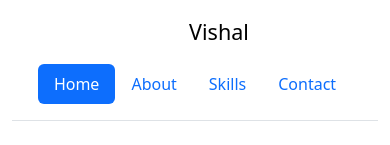
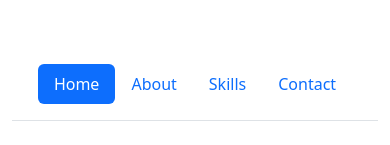
Before and after one commit to JayaVishal23/portfolio, a plain HTML site: page index.html in a window 390 px wide. Shown: the top 145 px of the page. Drawn offline with nearby package versions, Linux system fonts and the light colour scheme.

Commit message:
index.html

```diff
--- a/index.html
+++ b/index.html
@@ -30,6 +30,8 @@
         .V2 {
           grid-template-columns: 1fr;
         }
+        .name-v{
+          color:white;
       }
     </style>
     <title>Document</title>
@@ -47,7 +49,7 @@
             <svg class="bi me-2" width="40" height="32">
               <use xlink:href="#bootstrap"></use>
             </svg>
-            <span class="fs-4">Vishal</span>
+            <span class="fs-4 name-v">Vishal</span>
           </a>
 
           <ul class="nav nav-pills">
```
